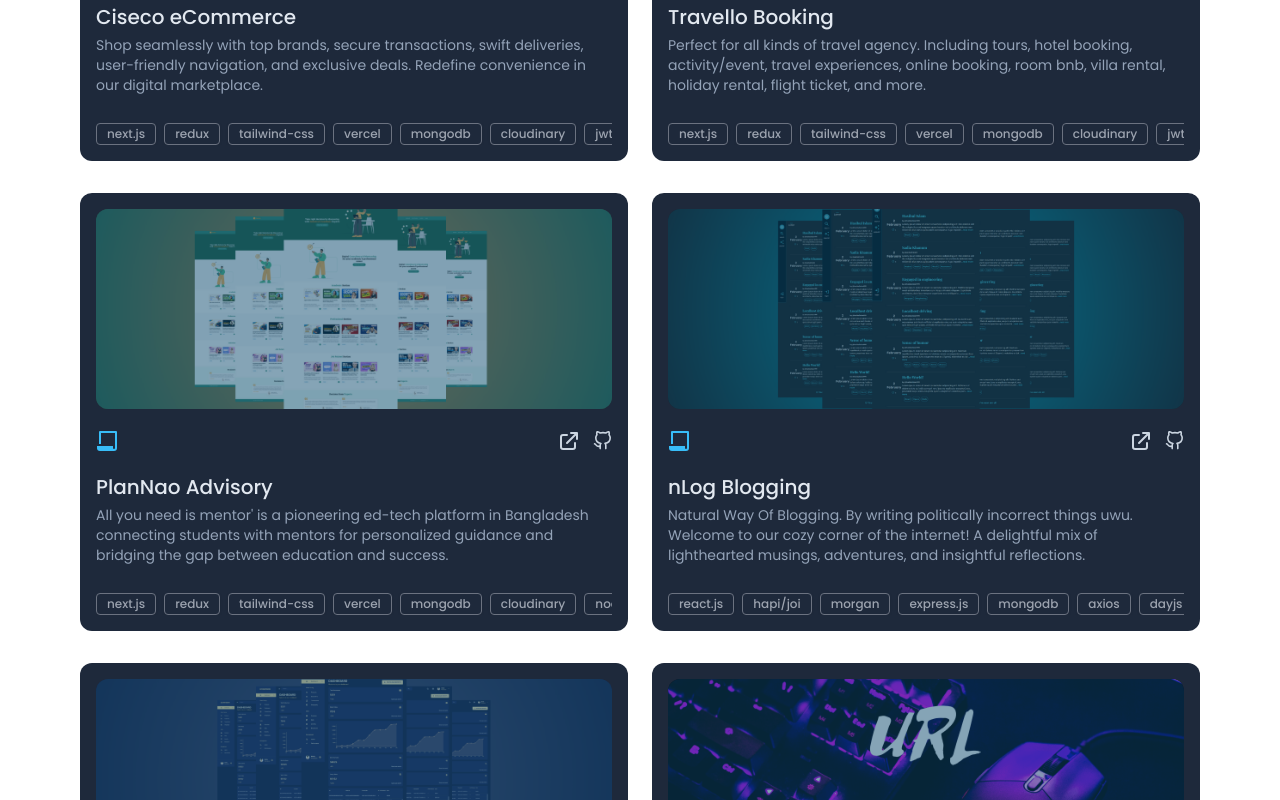
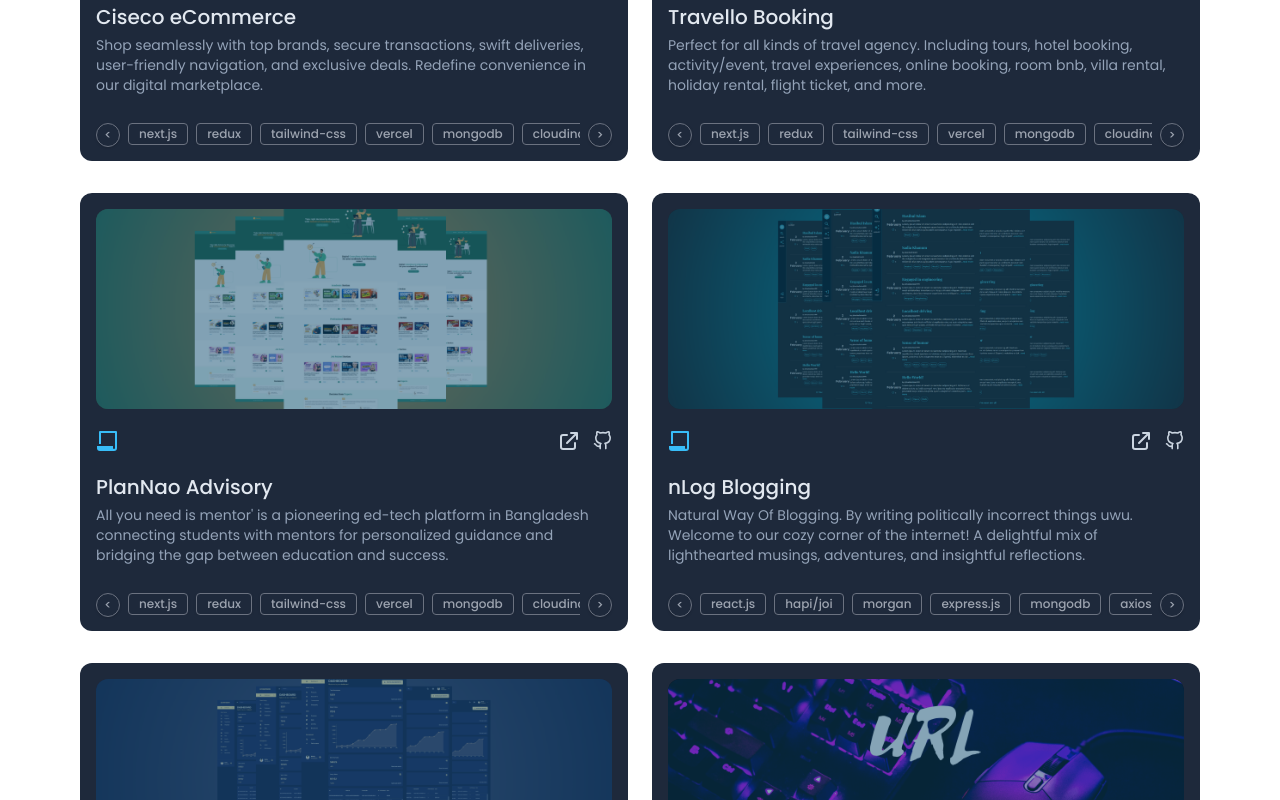
Before and after one commit to devhasibulislam/developer-portfolio, a Next.js app: page / in a window 1280 px wide. Shown: the part 2600-3400 px from the top of the page. Built offline with nearby package versions, Linux system fonts and the light colour scheme; a web font is replaced by a local one.

Commit message:
add slider on skill section

```diff
--- a/src/common/components/cards/Project/ProjectCard.tsx
+++ b/src/common/components/cards/Project/ProjectCard.tsx
@@ -1,4 +1,4 @@
-import React from "react";
+import React, { useRef } from "react";
 import Link from "next/link";
 import { motion } from "framer-motion";
 import Image from "next/legacy/image";
@@ -18,6 +18,22 @@ const ProjectCard = ({
   description,
   tech,
 }: ProjectTypes) => {
+  const swiperContainerRef = useRef(null);
+
+  const handleSwipe = (direction: any) => {
+    const container = swiperContainerRef.current;
+    const scrollAmount = 200; // Adjust this value based on your design
+
+    if (container) {
+      if (direction === "left") {
+        // Property 'scrollLeft' does not exist on type 'never'.ts(2339)
+        container.scrollLeft -= scrollAmount;
+      } else {
+        container.scrollLeft += scrollAmount;
+      }
+    }
+  };
+
   return (
     <motion.div
       variants={{
@@ -42,7 +58,7 @@ const ProjectCard = ({
         },
       }}
       {...motionStep}
-      className="col-span-12 sm:col-span-6 md:col-span-4 bg-slate-800 rounded-xl p-4 group "
+      className="col-span-12 sm:col-span-6 md:col-span-4 bg-slate-800 rounded-xl p-4 group"
     >
       <div>
         <Link href={`${live}`}>
@@ -92,7 +108,12 @@ const ProjectCard = ({
         <h1 className="text-xl font-medium mb-1 text-slate-200"> {title} </h1>
         <p className="text-slate-400 text-sm line-clamp-4"> {description} </p>
 
-        <div className="flex text-slate-300 mt-7 gap-x-2 overflow-x-auto">
+        <div className="relative w-full">
+          <div
+            ref={swiperContainerRef}
+            className="flex text-slate-300 mt-7 gap-x-2 overflow-x-auto mx-8"
+            // use px-8 instead of mx-8 display another effect
+          >
             {tech.map((e: string, i: number) => (
               <span
                 key={i}
@@ -101,6 +122,21 @@ const ProjectCard = ({
                 {e}
               </span>
             ))}
+            {/* <div className="absolute top-0 right-0 w-full flex flex-row justify-between"> */}
+            <button
+              onClick={() => handleSwipe("left")}
+              className="bg-slate-800 text-gray-400 text-xs font-medium border border-gray-500 shadow whitespace-nowrap cursor-pointer absolute top-0 left-0 h-6 w-6 flex justify-center items-center rounded-full"
+            >
+              {"<"}
+            </button>
+            <button
+              onClick={() => handleSwipe("right")}
+              className="bg-slate-800 text-gray-400 text-xs font-medium px-2 py-0.5 border border-gray-500 shadow whitespace-nowrap cursor-pointer absolute top-0 right-0 h-6 w-6 flex justify-center items-center rounded-full"
+            >
+              {">"}
+            </button>
+            {/* </div> */}
+          </div>
         </div>
       </div>
     </motion.div>
```
Lines whose indentation alone changed are shown as unchanged.
